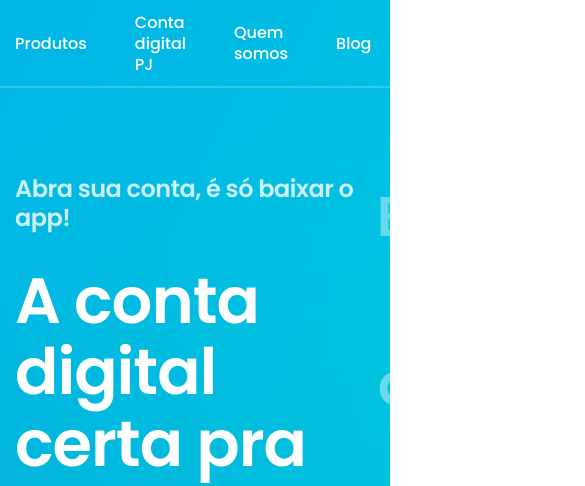
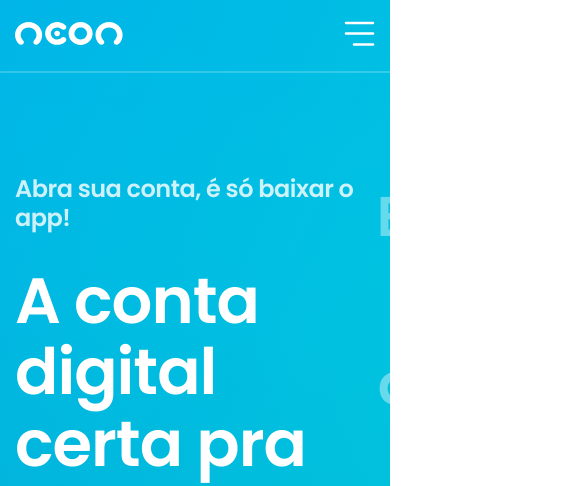
Before and after one commit to cindyhanae/Neon, a plain HTML site: page index.html in a window 390 px wide. Shown: the top 486 px of the page, 585 px wide, since content can reach past the window. Drawn offline with nearby package versions, Linux system fonts and the light colour scheme.

Commit message:
responsive header

```diff
--- a/index.html
+++ b/index.html
@@ -31,6 +31,11 @@
 
                 <button class="btn btn-secondary white">
                     <a href="#">Abra sua conta digital</a>
+                </button>
+
+                <!-- HAMBURGUER -->
+                <button class="burger">
+                    <img src="img/burger.svg" alt="Menu hamburguer">
                 </button>
             </nav>
         </div>
--- a/scss/_header.scss
+++ b/scss/_header.scss
@@ -26,6 +26,39 @@ header{
                     }
                 }
             }
+            .burger{
+                display: none;
+            }
+        }
+        @include responsive(1115px){
+            nav{
+                gap: 2rem;
+                ul{
+                    gap: 2rem;
+                }
+            }
+        }
+        @include responsive(955px){
+            .logo{
+                max-width: 10.8rem;
+            }
+            nav{
+                ul{
+                    display: none;
+                }
+                .burger{
+                    display: inline-block;
+                    margin-left: 4rem;
+                }
+            }
+        }
+    }
+    @include responsive(480px){
+        height: 7.3rem;
+        nav{
+            .btn-secondary{
+                display: none;
+            }
         }
     }
 }
```
Also changed, not shown: css/main.css, img/burger.svg (added).
